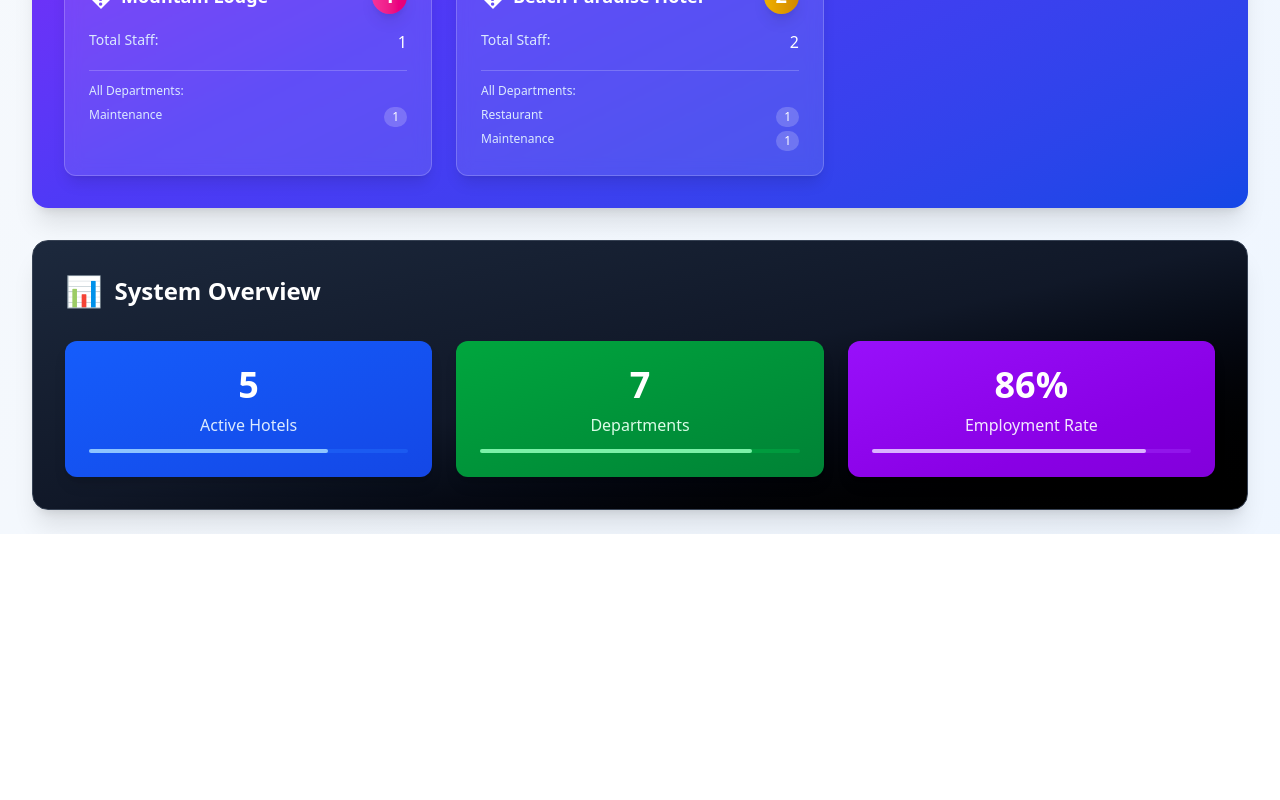
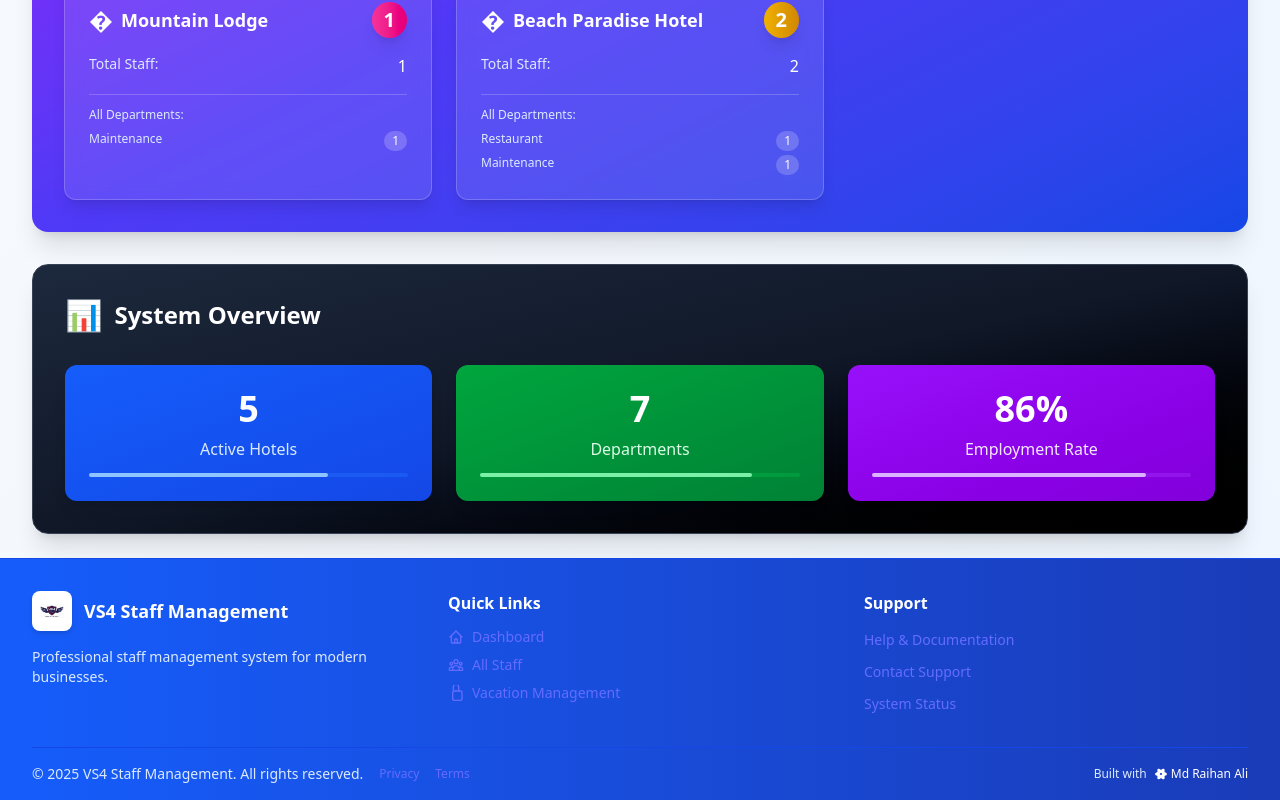
Before and after one commit to MdRaihanAli/staff-management-system, a React (Vite) app: page / in a window 1280 px wide. Shown: the part 1123-1923 px from the top of the page. Before the commit the page ends 1657 px from the top, so only its background shows below. Built offline with nearby package versions, Linux system fonts and the light colour scheme.

Commit message:
add fooder

```diff
--- a/src/App.tsx
+++ b/src/App.tsx
@@ -3,6 +3,7 @@ import './App.css'
 import { StaffProvider, useStaff } from './contexts/StaffContext'
 import { VacationProvider } from './contexts/VacationContext'
 import Navigation from './components/Navigation'
+import Footer from './components/Footer'
 import HomePage from './pages/Home/HomePage'
 import AllStaffPage from './pages/Staff/AllStaffPage'
 import VacationPage from './pages/Vacation/VacationPage'
@@ -177,10 +178,11 @@ const AppContent: React.FC = () => {
   }, [staff.length, setStaff])
 
   return (
-    <div className="min-h-screen bg-gradient-to-br from-gray-50 to-blue-50">
+    <div className="min-h-screen bg-gradient-to-br from-gray-50 to-blue-50 flex flex-col">
       <Navigation currentPage={currentPage} setCurrentPage={setCurrentPage} />
 
-      <div className="max-w-7xl mx-auto px-4 sm:px-6 lg:px-8 pb-6">
+      <main className="flex-1">
+        <div className="max-w-7xl mx-auto px-4 sm:px-6 lg:px-8 py-6">
           {currentPage === 'home' ? (
             <HomePage staff={staff} />
           ) : currentPage === 'allstaff' ? (
@@ -189,6 +191,9 @@ const AppContent: React.FC = () => {
             <VacationPage />
           )}
         </div>
+      </main>
+
+      <Footer />
     </div>
   )
 }
--- /dev/null
+++ b/src/components/Footer.tsx
@@ -0,0 +1,118 @@
+import React from 'react'
+
+const Footer: React.FC = () => {
+  const currentYear = new Date().getFullYear()
+
+  return (
+    <footer className="bg-gradient-to-r from-blue-600 to-blue-800 text-white mt-auto border-t border-blue-700">
+      <div className="max-w-7xl mx-auto px-4 sm:px-6 lg:px-8">
+        {/* Main Footer Content */}
+        <div className="py-8">
+          <div className="grid grid-cols-1 md:grid-cols-3 gap-8">
+            {/* Company Info */}
+            <div>
+              <div className="flex items-center space-x-3 mb-4">
+                <div className="bg-white rounded-lg p-2 shadow-md">
+                  <img
+                    src="/vs4.png"
+                    alt="VS4 Logo"
+                    className="h-6 w-6 object-contain"
+                  />
+                </div>
+                <div>
+                  <h3 className="text-lg font-bold text-white">VS4 Staff Management</h3>
+                </div>
+              </div>
+              <p className="text-blue-100 text-sm mb-4">
+                Professional staff management system for modern businesses.
+              </p>
+            </div>
+
+            {/* Quick Navigation */}
+            <div>
+              <h4 className="text-white font-semibold mb-3">Quick Links</h4>
+              <ul className="space-y-2">
+                <li>
+                  <a href="#" className="text-blue-100 hover:text-white transition-colors text-sm flex items-center space-x-2">
+                    <svg className="w-4 h-4" fill="none" stroke="currentColor" viewBox="0 0 24 24">
+                      <path strokeLinecap="round" strokeLinejoin="round" strokeWidth={2} d="M3 12l2-2m0 0l7-7 7 7M5 10v10a1 1 0 001 1h3m10-11l2 2m-2-2v10a1 1 0 01-1 1h-3m-6 0a1 1 0 001-1v-4a1 1 0 011-1h2a1 1 0 011 1v4a1 1 0 001 1m-6 0h6" />
+                    </svg>
+                    <span>Dashboard</span>
+                  </a>
+                </li>
+                <li>
+                  <a href="#" className="text-blue-100 hover:text-white transition-colors text-sm flex items-center space-x-2">
+                    <svg className="w-4 h-4" fill="none" stroke="currentColor" viewBox="0 0 24 24">
+                      <path strokeLinecap="round" strokeLinejoin="round" strokeWidth={2} d="M17 20h5v-2a3 3 0 00-5.356-1.857M17 20H7m10 0v-2c0-.656-.126-1.283-.356-1.857M7 20H2v-2a3 3 0 015.356-1.857M7 20v-2c0-.656.126-1.283.356-1.857m0 0a5.002 5.002 0 019.288 0M15 7a3 3 0 11-6 0 3 3 0 016 0zm6 3a2 2 0 11-4 0 2 2 0 014 0zM7 10a2 2 0 11-4 0 2 2 0 014 0z" />
+                    </svg>
+                    <span>All Staff</span>
+                  </a>
+                </li>
+                <li>
+                  <a href="#" className="text-blue-100 hover:text-white transition-colors text-sm flex items-center space-x-2">
+                    <svg className="w-4 h-4" fill="none" stroke="currentColor" viewBox="0 0 24 24">
+                      <path strokeLinecap="round" strokeLinejoin="round" strokeWidth={2} d="M8 7V3a4 4 0 118 0v4m-9 4v10a2 2 0 002 2h10a2 2 0 002-2V11a2 2 0 00-2-2H9a2 2 0 00-2 2z" />
+                    </svg>
+                    <span>Vacation Management</span>
+                  </a>
+                </li>
+              </ul>
+            </div>
+
+            {/* Contact & Support */}
+            <div>
+              <h4 className="text-white font-semibold mb-3">Support</h4>
+              <ul className="space-y-2">
+                <li>
+                  <a href="#" className="text-blue-100 hover:text-white transition-colors text-sm">
+                    Help & Documentation
+                  </a>
+                </li>
+                <li>
+                  <a href="#" className="text-blue-100 hover:text-white transition-colors text-sm">
+                    Contact Support
+                  </a>
+                </li>
+                <li>
+                  <a href="#" className="text-blue-100 hover:text-white transition-colors text-sm">
+                    System Status
+                  </a>
+                </li>
+              </ul>
+            </div>
+          </div>
+        </div>
+
+        {/* Bottom Footer Bar */}
+        <div className="border-t border-blue-700 py-4">
+          <div className="flex flex-col md:flex-row justify-between items-center">
+            <div className="flex flex-col md:flex-row items-center space-y-2 md:space-y-0 md:space-x-4">
+              <p className="text-blue-100 text-sm">
+                © {currentYear} VS4 Staff Management. All rights reserved.
+              </p>
+              <div className="flex space-x-4">
+                <a href="#" className="text-blue-100 hover:text-white text-xs transition-colors">
+                  Privacy
+                </a>
+                <a href="#" className="text-blue-100 hover:text-white text-xs transition-colors">
+                  Terms
+                </a>
+              </div>
+            </div>
+            <div className="flex items-center space-x-2 mt-2 md:mt-0">
+              <span className="text-blue-100 text-xs">Built with</span>
+              <div className="flex items-center space-x-1">
+                <svg className="w-3 h-3 text-white" fill="currentColor" viewBox="0 0 24 24">
+                  <path d="M14.23 12.004a2.236 2.236 0 0 1-2.235 2.236 2.236 2.236 0 0 1-2.236-2.236 2.236 2.236 0 0 1 2.235-2.236 2.236 2.236 0 0 1 2.236 2.236zm2.648-10.69c-1.346 0-3.107.96-4.888 2.622-1.78-1.653-3.542-2.602-4.887-2.602-.41 0-.783.093-1.106.278-1.375.793-1.683 3.264-.973 6.365C1.98 8.917 0 10.42 0 12.004c0 1.59 1.99 3.097 5.043 4.03-.704 3.113-.39 5.588.988 6.38.32.187.69.275 1.102.275 1.345 0 3.107-.96 4.888-2.624 1.78 1.654 3.542 2.603 4.887 2.603.41 0 .783-.09 1.106-.275 1.374-.792 1.683-3.263.973-6.365C22.02 15.096 24 13.59 24 12.004c0-1.59-1.99-3.097-5.043-4.032.704-3.11.39-5.587-.988-6.38-.318-.184-.688-.277-1.092-.277-.005-.003-.01-.003-.017-.005z"/>
+                </svg>
+                <span className="text-white text-xs font-medium">Md Raihan Ali</span>
+              </div>
+            </div>
+          </div>
+        </div>
+      </div>
+    </footer>
+  )
+}
+
+export default Footer
```
Lines whose indentation alone changed are shown as unchanged.
